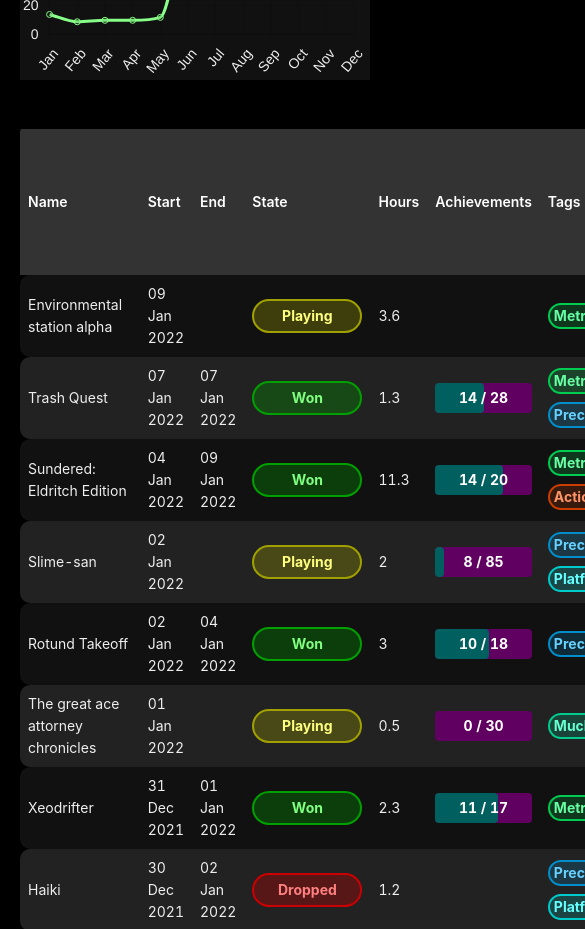
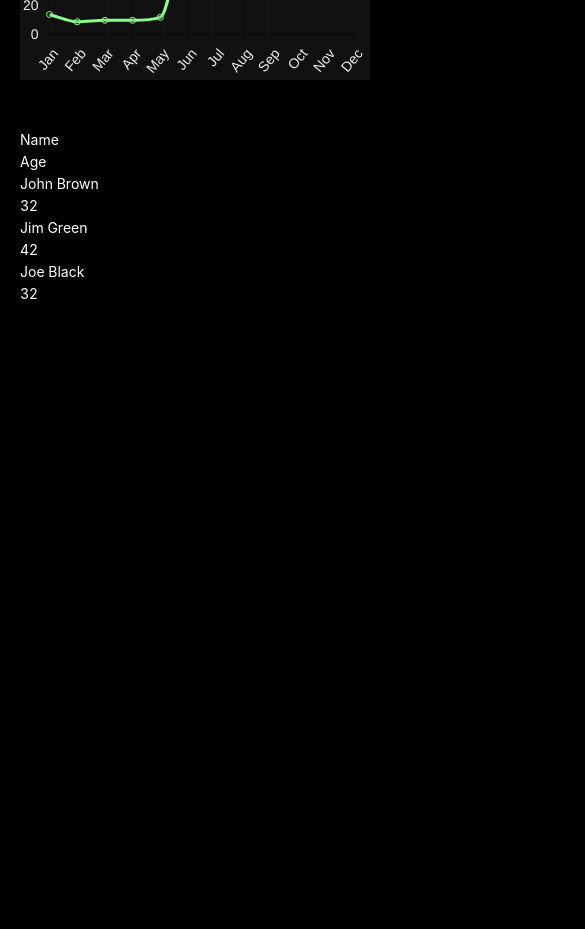
Before and after one commit to gabymorgi/games, a React (Create React App) app: page / in a window 390 px wide. Shown: the part 1240-2169 px from the top of the page, 585 px wide, since content can reach past the window. After the commit the page ends 1545 px from the top, so only its background shows below. Built offline with nearby package versions, Linux system fonts and the light colour scheme.

Commit message:
table mobile begins

```diff
--- a/package.json
+++ b/package.json
@@ -11,6 +11,7 @@
     "antd": "^4.17.3",
     "chart.js": "^3.6.2",
     "date-fns": "^2.27.0",
+    "fast-csv": "^4.3.6",
     "react": "^17.0.2",
     "react-chartjs-2": "^4.0.0",
     "react-dom": "^17.0.2",
--- a/src/App.tsx
+++ b/src/App.tsx
@@ -9,12 +9,12 @@
 import { Score, ScoreHeader } from './components/Score'
 import GlobalStyles from './styles/GlobalStyles';
 import { ChartComponent } from './components/Chart';
-import Table, { TableFiltersType, TablePaginationType } from './ui/Table';
+import Table, { getPaginationProps, paginationToQuery, sorterToQuery, TableFiltersType, TablePaginationType, TableSorterType } from './ui/Table';
 import { useQuery } from './back/dataQuery';
 import { filterDropdownFactoryCheckbox } from './ui/TableFIlters';
 
 function App() {
-  const { data, rawData, refetch } = useQuery()
+  const { data, dataLength, rawData, refetch } = useQuery({ first: 50, orderBy: "end_desc" })
 
   const dataSource = useMemo(() => {
     if (!data) return []
@@ -37,14 +37,38 @@
     return Object.keys(GameTag).filter(key => !isNaN(Number(key))).map(key => ({ label: GameTag[Number(key)], value: key }))
   }, [])
 
-  console.log(data.length)
-
-  const handleTableChange = (_pagination: TablePaginationType, filters: TableFiltersType) => {
-    console.log(filters)
+  const handleTableChange = (pagination: TablePaginationType, filters: TableFiltersType, sorter: TableSorterType) => {
+    console.log(pagination, filters, sorter)
     refetch({
-      tags_in: filters.tags?.map((tag) => Number(tag))
+      tags_in: filters.tags?.map((tag) => Number(tag)),
+      ...paginationToQuery(pagination),
+      orderBy: sorterToQuery(sorter),
     })
   }
+
+  const mockedData = [
+    {
+      key: '1',
+      name: 'John Brown',
+      age: 32,
+      address: 'New York No. 1 Lake Park',
+      tags: ['nice', 'developer'],
+    },
+    {
+      key: '2',
+      name: 'Jim Green',
+      age: 42,
+      address: 'London No. 1 Lake Park',
+      tags: ['loser'],
+    },
+    {
+      key: '3',
+      name: 'Joe Black',
+      age: 32,
+      address: 'Sidney No. 1 Lake Park',
+      tags: ['cool', 'teacher'],
+    },
+  ];
 
   return (
     <>
@@ -52,15 +76,16 @@
       <ChartComponent data={rawData} />
       <Divider />
       <Table
-        dataSource={dataSource}
-        rowKey="name"
-        size="small"
-        onChange={handleTableChange}
+        dataSource={mockedData}
+        //rowKey="name"
+        //onChange={handleTableChange}
+        //pagination={getPaginationProps(dataLength)}
         pagination={false}
       >
         <Table.Column title="Name" dataIndex="name" />
-        <Table.Column title="Start" dataIndex="start" />
-        <Table.Column title="End" dataIndex="end" />
+        <Table.Column title="Age" dataIndex="age" />
+        {/*<Table.Column sorter title="Start" dataIndex="start" />
+        <Table.Column sorter defaultSortOrder="descend" title="End" dataIndex="end" />
         <Table.Column title="State" dataIndex="state" />
         <Table.Column title="Hours" dataIndex="hours" />
         <Table.Column title="Achievements" dataIndex="achievements" />
@@ -72,6 +97,7 @@
           })}
         />
         <Table.Column title={<ScoreHeader />} dataIndex="score" />
+        */}
       </Table>
       </>
   )
--- a/src/back/dataQuery.tsx
+++ b/src/back/dataQuery.tsx
@@ -1,9 +1,12 @@
-import { parseISO } from 'date-fns'
+import { isBefore, parseISO } from 'date-fns'
 import { useMemo, useState } from 'react'
 import { data as rawData, GameState, GameTag, ScoreI } from '../data'
 
 interface variablesI {
   tags_in?: Number[]
+  skip?: number
+  first?: number
+  orderBy?: string
 }
 
 export interface ParsedDataI {
@@ -18,8 +21,9 @@
   score?: ScoreI;
 }
 
-export function useQuery() {
-  const [variables, setVariables] = useState<variablesI>()
+export function useQuery(initialVariables?: variablesI) {
+  const [variables, setVariables] = useState<variablesI | undefined>(initialVariables)
+
   const parsedData: ParsedDataI[] = useMemo(() => {
     return rawData.map((game) => ({
       name: game.name,
@@ -33,17 +37,32 @@
       score: game.score,
     }))
   }, [])
-  const data = useMemo(() => {
-    console.log('aqui', variables)
+
+  const [data, dataLength] = useMemo(() => {
     let filteredData = parsedData
     if (variables?.tags_in?.length) {
-      filteredData = filteredData.filter((game) => {
-        console.log(variables.tags_in?.some((tag) => game.tags.includes(tag as GameTag)))
-        return variables.tags_in?.some((tag) => game.tags.includes(tag as GameTag))
-      })
+      filteredData = filteredData.filter((game) => variables.tags_in?.some((tag) => game.tags.includes(tag as GameTag)))
     }
-    return filteredData
+    if (variables?.orderBy) {
+      switch (variables.orderBy) {
+        case 'start_asc':
+          filteredData = filteredData.sort((a, b) => isBefore(b.start, a.start) ? 1 : -1)
+          break
+        case 'start_desc':
+          filteredData = filteredData.sort((a, b) => isBefore(a.start, b.start) ? 1 : -1)
+          break
+        case 'end_asc':
+          filteredData = filteredData.sort((a, b) => isBefore(b.end || b.start, a.end || a.start) ? 1 : -1)
+          break
+        case 'end_desc':
+          filteredData = filteredData.sort((a, b) => isBefore(a.end || a.start, b.end || b.start) ? 1 : -1)
+          break
+      }
+    }
+    filteredData = filteredData.slice(variables?.skip || 0, variables?.first ? (variables.skip || 0) + variables.first : filteredData.length)
+
+    return [filteredData, filteredData.length]
   }, [parsedData, variables])
-  console.log(data.length)
-  return { rawData: parsedData, data, refetch: setVariables }
+
+  return { rawData: parsedData, data, dataLength, refetch: setVariables }
 }
--- a/src/data.tsx
+++ b/src/data.tsx
@@ -55,8 +55,9 @@
   {
     name: "Environmental station alpha",
     start: "2022-01-09",
-    hours: 3.6,
-    state: GameState.Playing,
+    end: "2022-01-15",
+    hours: 4.4,
+    state: GameState.Dropped,
     tags: [GameTag.Metroidvania],
   },
   {
--- /dev/null
+++ b/src/ui/MobileTable.tsx
@@ -0,0 +1,60 @@
+import React from "react";
+
+const Table: React.FC = ({ children, ...props }) => {
+  console.log({ tableProps: props })
+  const subRows: React.ReactNode[] = [];
+  React.Children.forEach(children, (child: any, i) => {
+    if (child?.type?.name !== "ColGroup") {
+      subRows.push(child)
+    } else {
+      console.log(child)
+    }
+  })
+  return <div {...props}>{subRows}</div>
+}
+
+const HeaderWrapper: React.FC = (props) => {
+  console.log({ HeaderWrapperProps: props })
+  return <div>{props.children}</div>
+}
+
+const HeaderRow: React.FC = (props) => {
+  console.log({ HeaderRowProps: props })
+  return <div>{props.children}</div>
+}
+
+const HeaderCell: React.FC = (props) => {
+  console.log({ HeaderCellProps: props })
+  return <div>{props.children}</div>
+}
+
+const BodyWrapper: React.FC = (props) => {
+  console.log({ BodyWrapperProps: props })
+  return <div>{props.children}</div>
+}
+
+const BodyRow: React.FC = (props) => {
+  console.log({ BodyRowProps: props })
+  return <div>{props.children}</div>
+}
+
+const BodyCell: React.FC = (props) => {
+  console.log({ BodyCellProps: props })
+  return <div>{props.children}</div>
+}
+
+const TableMobileComponents = {
+  table: Table,
+  header: {
+    wrapper: HeaderWrapper,
+    row: HeaderRow,
+    cell: HeaderCell,
+  },
+  body: {
+    wrapper: BodyWrapper,
+    row: BodyRow,
+    cell: BodyCell,
+  }
+}
+
+export default TableMobileComponents
--- a/src/ui/Table.tsx
+++ b/src/ui/Table.tsx
@@ -2,14 +2,16 @@
 import { ColumnProps, TablePaginationConfig } from 'antd/lib/table'
 import { FilterValue, SorterResult } from 'antd/lib/table/interface'
 import { PaginationProps, Table as AntTable, TableProps } from 'antd'
-import { ArrowLeftOutlined, ArrowRightOutlined } from '@ant-design/icons'
+import TableMobileComponents from './MobileTable'
 
 const StyledTable = styled(AntTable)`
+  && {
     border-radius: 8px;
     td.ant-table-column-sort {
       background-color: inherit;
     }
     .ant-table {
+      color: white;
       background-color: black;
       border-radius: 4px;
       font-size: 14px;
@@ -62,38 +64,51 @@
       }
       .ant-table-column-sorter {
         color: #696;
+
+        .ant-table-column-sorter-up.active, .ant-table-column-sorter-down.active {
+          color: #cfc;
+        }
       }
     }
 
     .ant-pagination {
+      align-items: center;
       .ant-pagination-total-text {
         color: #eee;
         margin-right: 26px;
       }
       .ant-pagination-item {
         margin: 0 4px;
-      border-radius: 50%;
-      background: #111;
-      border: none;
         font-weight: 500;
+        &:not(.ant-pagination-item-active) {
+          background-color: #696;
+          border-color: #363;
           > a {
             padding: 0;
-        color: #eee;
+            color: #CFC;
           }
-
           &:hover {
             background: #9c9;
+            > a {
+              color: #363;
+            }
           }
 
           &:active {
             background: #cfc;
+            > a {
+              color: #696;
             }
+          }
+        }
+
       }
       .ant-pagination-item-active {
         background: #cfc;
-      border: none;
+        border-color: #363;
         > a {
-        color: #111;
+          padding: 0;
+          color: #363;
         }
       }
       .ant-pagination-prev,
@@ -102,14 +117,27 @@
         align-items: center;
         justify-content: center;
       }
-    .ant-pagination-arrow {
-      font-size: 14px;
-      color: #9c9;
+      .ant-pagination-prev, .ant-pagination-next, .ant-pagination-jump-next, .ant-pagination-jump-prev {
+        margin: 0 4px;
+        button, .ant-pagination-item-container {
+          background-color: #696;
+          border-color: #363;
+          color: #CFC;
+          font-size: 20px;
+
+          .ant-pagination-item-link-icon, .ant-pagination-item-ellipsis {
+            color: #CFC;
           }
-    .ant-pagination-disabled .ant-pagination-arrow,
-    .ant-pagination-disabled:hover .ant-pagination-arrow,
-    .ant-pagination-disabled:focus .ant-pagination-arrow {
-      color: #bdbdbd;
+        }
+      }
+      .ant-pagination-disabled,
+      .ant-pagination-disabled:hover,
+      .ant-pagination-disabled:focus {
+        button {
+          background-color: #222;
+          color: #666;
+          border-color: #444;
+        }
       }
       .ant-select-selector {
         transition: 0s;
@@ -132,29 +160,36 @@
     .ant-table-summary > tr > td {
       border-bottom: none;
     }
+
+    .ant-pagination-options {
+      .ant-select {
+        .ant-select-selector, .ant-select-arrow {
+          background-color: #696;
+          color: #CFC;
+        }
+
+        .ant-select-dropdown,
+        .ant-select-item {
+          background-color: #030;
+          color: #cfc;
+        }
+        .ant-select-item-option-active:not(.ant-select-item-option-disabled) {
+          background-color: #141;
+          color: #cfc;
+        }
+        .ant-select-item-option-selected:not(.ant-select-item-option-disabled) {
+          background-color: #363;
+          color: #cfc;
+        }
+      }
+    }
+  }
 ` as typeof AntTable
 
 export const paginationProps: PaginationProps = {
   showTotal: (total) => `Total ${total} items`,
   size: 'small',
   showSizeChanger: true,
-  itemRender: (_page, type, originalElement) => {
-    if (type === 'prev') {
-      return (
-        <div className="ant-pagination-arrow">
-          <ArrowLeftOutlined />
-        </div>
-      )
-    }
-    if (type === 'next') {
-      return (
-        <div className="ant-pagination-arrow">
-          <ArrowRightOutlined />
-        </div>
-      )
-    }
-    return originalElement
-  },
 }
 
 interface paginationPropsFunctionI {
@@ -168,23 +203,6 @@
     total: totalItems,
     defaultPageSize: 50,
     showSizeChanger: true,
-    itemRender: (_page, type, originalElement) => {
-      if (type === 'prev') {
-        return (
-          <div className="ant-pagination-arrow">
-            <ArrowLeftOutlined />
-          </div>
-        )
-      }
-      if (type === 'next') {
-        return (
-          <div className="ant-pagination-arrow">
-            <ArrowRightOutlined />
-          </div>
-        )
-      }
-      return originalElement
-    },
   }
 }
 
@@ -198,7 +216,7 @@
 export const sorterToQuery = (sorter: SorterResult<any> | SorterResult<any>[]) => {
   return sorter instanceof Array || !sorter.field || !sorter.order
     ? undefined
-    : `${sorter.field}_${sorter.order === 'descend' ? 'DESC' : 'ASC'}`
+    : `${sorter.field}_${sorter.order === 'descend' ? 'desc' : 'asc'}`
 }
 
 export declare type TablePaginationType = TablePaginationConfig
@@ -214,7 +232,11 @@
 }
 
 const Table: TableType = ({ showPagination, pagination, ...props }) => {
-  return <StyledTable pagination={showPagination ? paginationProps : pagination} {...props} />
+  return <StyledTable
+    pagination={showPagination ? paginationProps : pagination}
+    components={TableMobileComponents}
+    {...props}
+  />
 }
 Table.Column = AntTable.Column
 
```
Also changed, not shown: src/back/data.csv (deleted), 1 other file (tests, documents, lock files or other folders). Lines whose indentation alone changed are shown as unchanged.
